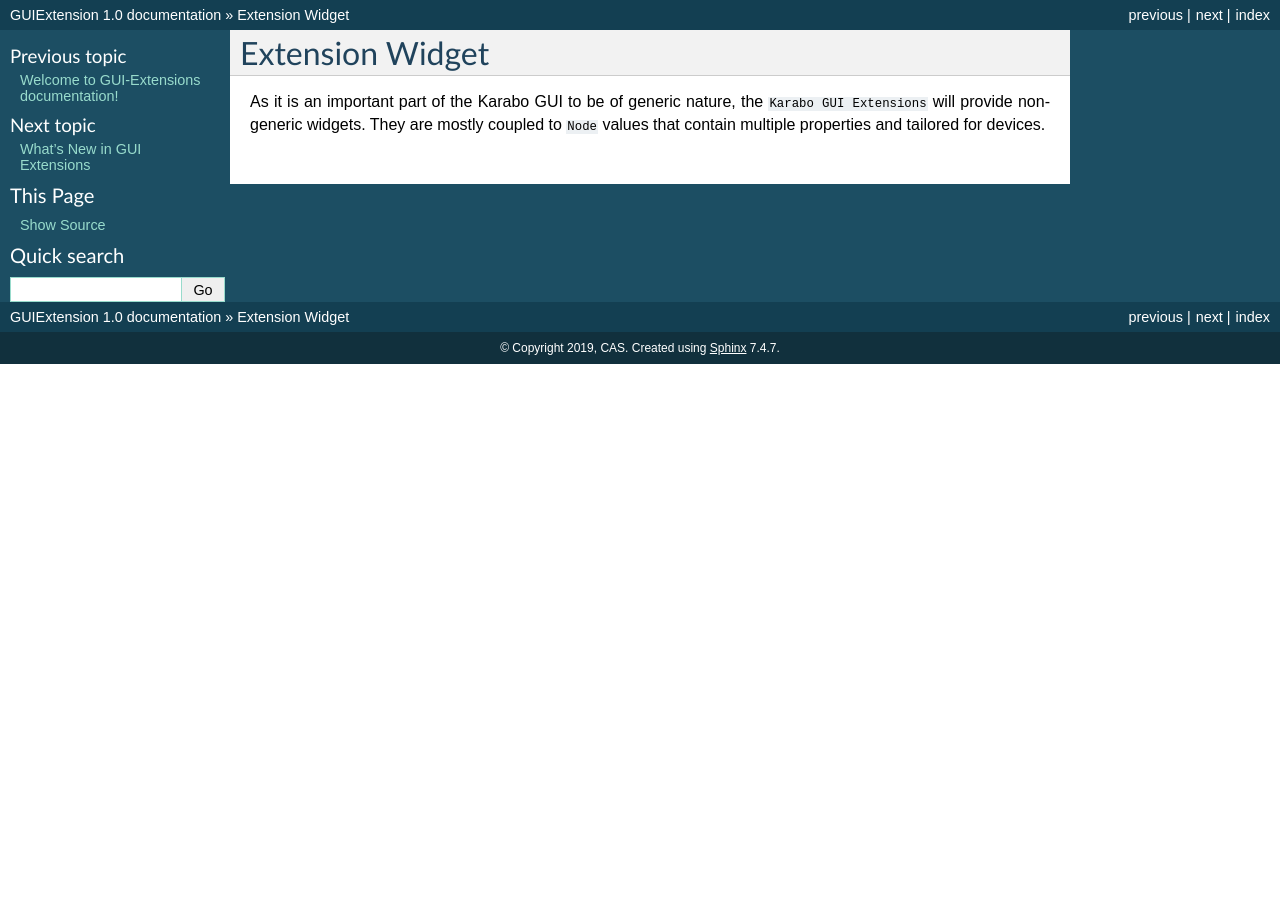
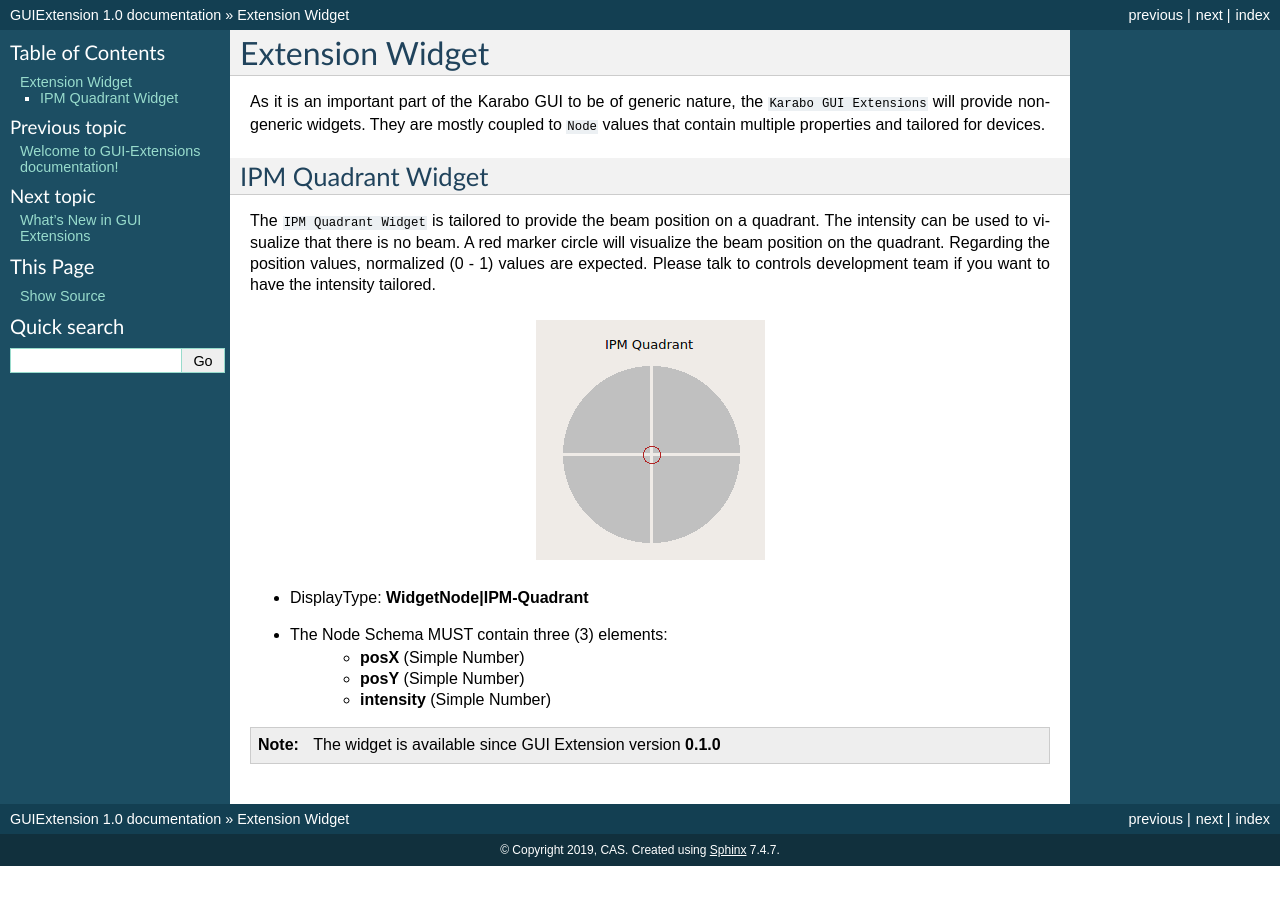
Before and after one commit to European-XFEL/guiextensions, a Sphinx documentation site: the page built from doc/source/widget_documentation.rst, in a window 1280 px wide. Built offline with Sphinx 7.4.7, drawn with Linux system fonts in a browser that asks for light colours.

Commit message:
Document the quadrant widget

```diff
--- a/doc/source/widget_documentation.rst
+++ b/doc/source/widget_documentation.rst
@@ -6,3 +6,27 @@ As it is an important part of the Karabo GUI to be of generic nature, the
 ``Karabo GUI Extensions`` will provide non-generic widgets. They are mostly
 coupled to ``Node`` values that contain multiple properties and tailored for
 devices.
+
+
+IPM Quadrant Widget
+===================
+
+The ``IPM Quadrant Widget`` is tailored to provide the beam position on
+a quadrant. The intensity can be used to visualize that there is no beam.
+A red marker circle will visualize the beam position on the quadrant. Regarding
+the position values, normalized (0 - 1) values are expected.
+Please talk to controls development team if you want to have the intensity tailored.
+
+.. figure:: images/ipm_quadrant.png
+   :alt: ipm_quadrant.png
+   :align: center
+
+- DisplayType: **WidgetNode|IPM-Quadrant**
+- The Node Schema MUST contain three (3) elements:
+    * **posX** (Simple Number)
+    * **posY** (Simple Number)
+    * **intensity** (Simple Number)
+
+.. note::
+
+   The widget is available since GUI Extension version **0.1.0**
```
Also changed, not shown: doc/source/images/ipm_quadrant.png (added).
